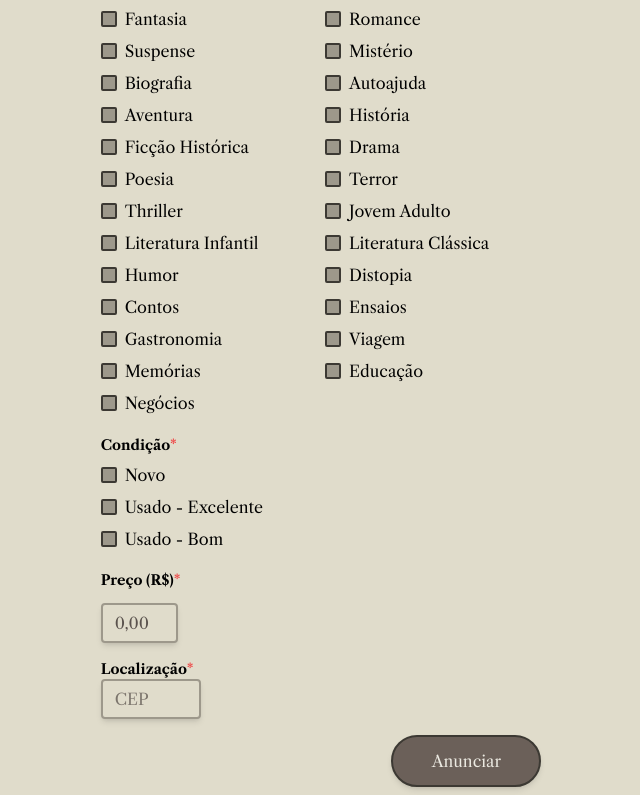
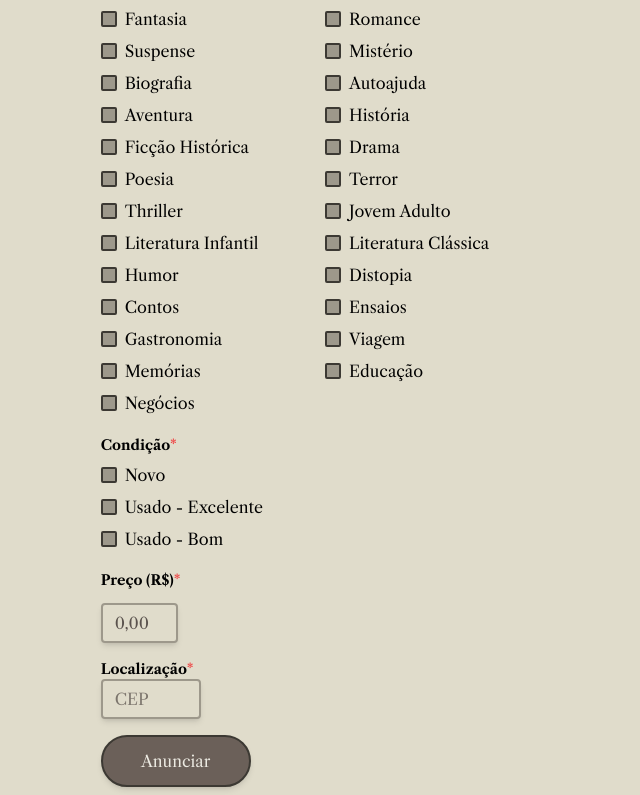
Before and after one commit to brndeveloper/literary-rotation, a React (Vite) app: page /anunciar in a window 1280 px wide. Shown: the part 703-1498 px from the top of the page, without its empty margins (319-959 px from the left). Built offline with nearby package versions, Linux system fonts and the light colour scheme.

Commit message:
feat: add style variants and position options

```diff
--- a/src/components/Button.jsx
+++ b/src/components/Button.jsx
@@ -1,9 +1,25 @@
 import PropTypes from "prop-types";
 
-const Button = ({ children, ...rest }) => {
+const Button = ({
+  children,
+  variant = "default",
+  position = "left",
+  ...rest
+}) => {
+  const variantClasses = {
+    default: "bg-[#6B6059] hover:bg-[#5a524d] text-[#eceae2]",
+    danger: "bg-[#b52222] hover:bg-[#982525] text-white",
+  };
+
+  const positionClasses = {
+    left: "ml-0 mr-auto",
+    center: "mx-auto",
+    right: "ml-auto mr-0",
+  };
+
   return (
     <button
-      className="mb-2 ml-auto block w-[100px] rounded-full border-2 border-[#3c3933] bg-[#6B6059] p-3 text-[#eceae2] shadow-md transition duration-300 hover:bg-[#5a524d] sm:w-[150px]"
+      className={`mb-2 ${variantClasses[variant]} ${positionClasses[position]} block w-[100px] rounded-full border-2 border-[#3c3933] p-3 shadow-md transition duration-300 sm:w-[150px]`}
       {...rest}
     >
       {children}
@@ -12,6 +28,8 @@ const Button = ({ children, ...rest }) => {
 };
 
 Button.propTypes = {
+  variant: PropTypes.string,
+  position: PropTypes.string,
   children: PropTypes.node.isRequired,
 };
 
```
